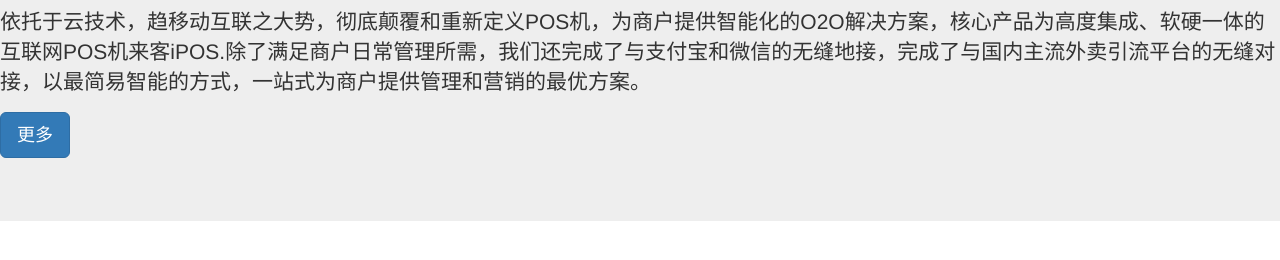
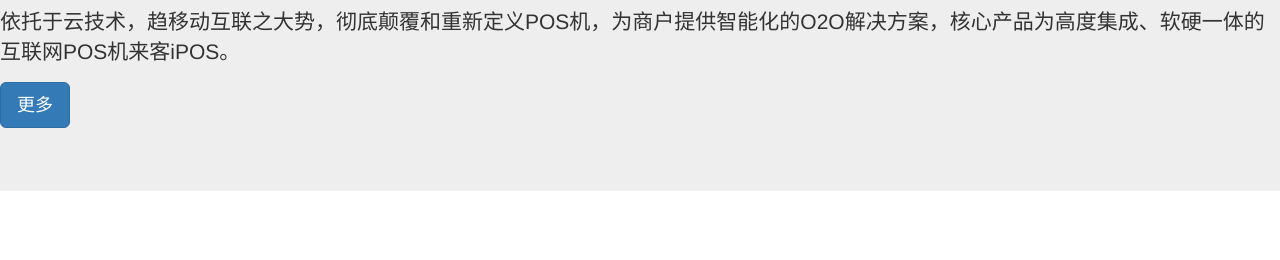
Before and after one commit to WALL-E/ipos.ltd, a plain HTML site: page index.html in a window 1280 px wide. Shown: the part 140-400 px from the top of the page. Drawn offline with nearby package versions, Linux system fonts and the light colour scheme.

Commit message:
Update index.html

```diff
--- a/index.html
+++ b/index.html
@@ -7,7 +7,7 @@
   <body>
     <div class="jumbotron">
   <h1>hello, iPos!</h1>
-  <p>依托于云技术，趋移动互联之大势，彻底颠覆和重新定义POS机，为商户提供智能化的O2O解决方案，核心产品为高度集成、软硬一体的互联网POS机来客iPOS.除了满足商户日常管理所需，我们还完成了与支付宝和微信的无缝地接，完成了与国内主流外卖引流平台的无缝对接，以最简易智能的方式，一站式为商户提供管理和营销的最优方案。</p>
+  <p>依托于云技术，趋移动互联之大势，彻底颠覆和重新定义POS机，为商户提供智能化的O2O解决方案，核心产品为高度集成、软硬一体的互联网POS机来客iPOS。</p>
   <p><a class="btn btn-primary btn-lg" href="#" role="button">更多</a></p>
 </div>
   </body>
```
